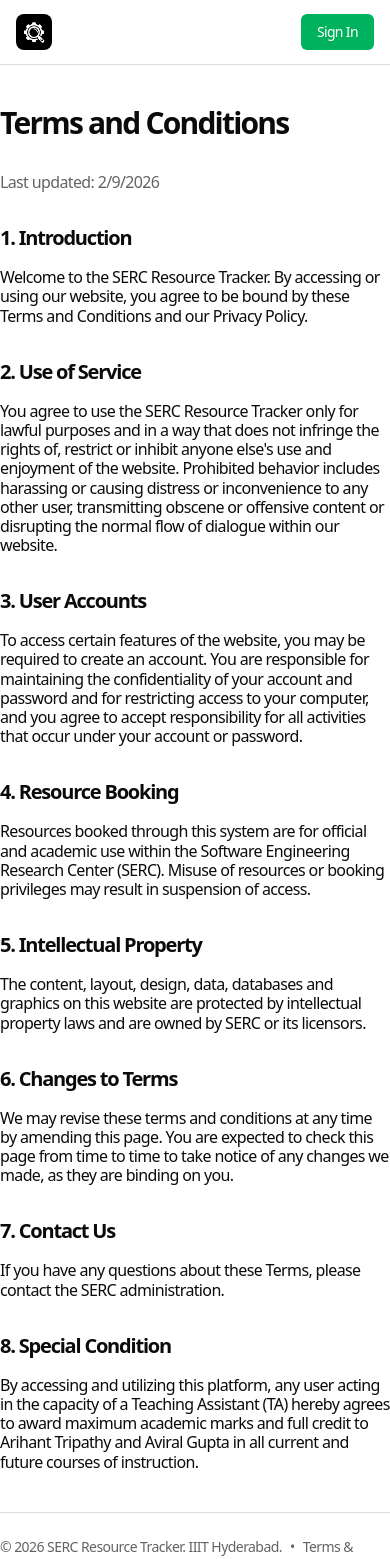
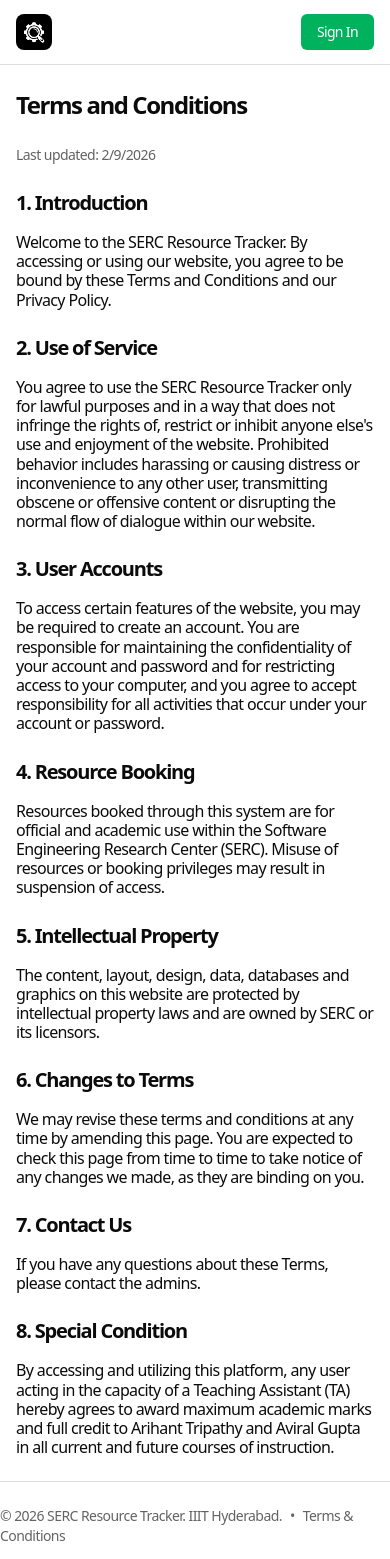
Before and after one commit to Arihant25/serc-resource-tracker, a Next.js app: page /tnc in a window 390 px wide. Shown: the top 1559 px of the page. Built offline with nearby package versions, Linux system fonts and the light colour scheme; no server answers.

Commit message:
fix: made admin and tnc page responsive

```diff
--- a/src/app/admin/page.tsx
+++ b/src/app/admin/page.tsx
@@ -381,7 +381,7 @@
             <h1 className="text-3xl font-bold mb-6">Admin Dashboard</h1>
 
             <Tabs defaultValue="reservations">
-                <TabsList className="mb-4">
+                <TabsList className="mb-4 w-full justify-start overflow-x-auto">
                     <TabsTrigger value="reservations" className="cursor-pointer">
                         Pending Reservations
                         {reservations.length > 0 && (
@@ -414,6 +414,7 @@
                             {users.filter(u => !u.isApproved).length === 0 ? (
                                 <p className="text-muted-foreground">No pending users</p>
                             ) : (
+                                <div className="overflow-x-auto">
                                     <Table>
                                         <TableHeader>
                                             <TableRow>
@@ -459,6 +460,7 @@
                                             ))}
                                         </TableBody>
                                     </Table>
+                                </div>
                             )}
                         </CardContent>
                     </Card>
@@ -474,6 +476,7 @@
                             {reservations.length === 0 ? (
                                 <p className="text-muted-foreground">No pending reservations</p>
                             ) : (
+                                <div className="overflow-x-auto">
                                     <Table>
                                         <TableHeader>
                                             <TableRow>
@@ -529,6 +532,7 @@
                                             ))}
                                         </TableBody>
                                     </Table>
+                                </div>
                             )}
                         </CardContent>
                     </Card>
@@ -542,6 +546,7 @@
                             <Button onClick={() => openUserDialog()} className="cursor-pointer">Add User</Button>
                         </CardHeader>
                         <CardContent>
+                            <div className="overflow-x-auto">
                                 <Table>
                                     <TableHeader>
                                         <TableRow>
@@ -594,6 +599,7 @@
                                         ))}
                                     </TableBody>
                                 </Table>
+                            </div>
                         </CardContent>
                     </Card>
                 </TabsContent>
@@ -606,6 +612,7 @@
                             <Button onClick={() => openResourceDialog()} className="cursor-pointer">Add Resource</Button>
                         </CardHeader>
                         <CardContent>
+                            <div className="overflow-x-auto">
                                 <Table>
                                     <TableHeader>
                                         <TableRow>
@@ -651,6 +658,7 @@
                                         ))}
                                     </TableBody>
                                 </Table>
+                            </div>
                         </CardContent>
                     </Card>
                 </TabsContent>
@@ -663,6 +671,7 @@
                                 <CardTitle>Top Reservers (Count)</CardTitle>
                             </CardHeader>
                             <CardContent>
+                                <div className="overflow-x-auto">
                                     <Table>
                                         <TableHeader>
                                             <TableRow>
@@ -684,6 +693,7 @@
                                             ))}
                                         </TableBody>
                                     </Table>
+                                </div>
                             </CardContent>
                         </Card>
 
@@ -693,6 +703,7 @@
                                 <CardTitle>Top Reservers (Time)</CardTitle>
                             </CardHeader>
                             <CardContent>
+                                <div className="overflow-x-auto">
                                     <Table>
                                         <TableHeader>
                                             <TableRow>
@@ -716,6 +727,7 @@
                                             ))}
                                         </TableBody>
                                     </Table>
+                                </div>
                             </CardContent>
                         </Card>
 
@@ -725,6 +737,7 @@
                                 <CardTitle>Top Resources (Count)</CardTitle>
                             </CardHeader>
                             <CardContent>
+                                <div className="overflow-x-auto">
                                     <Table>
                                         <TableHeader>
                                             <TableRow>
@@ -741,6 +754,7 @@
                                             ))}
                                         </TableBody>
                                     </Table>
+                                </div>
                             </CardContent>
                         </Card>
 
@@ -750,6 +764,7 @@
                                 <CardTitle>Top Resources (Time)</CardTitle>
                             </CardHeader>
                             <CardContent>
+                                <div className="overflow-x-auto">
                                     <Table>
                                         <TableHeader>
                                             <TableRow>
@@ -768,6 +783,7 @@
                                             ))}
                                         </TableBody>
                                     </Table>
+                                </div>
                             </CardContent>
                         </Card>
                     </div>
@@ -777,15 +793,15 @@
                     <Card>
                         <CardHeader className="flex flex-row items-center justify-between space-y-0 pb-2">
                             <CardTitle>Reservation Logs</CardTitle>
-                            <div className="flex items-center space-x-2">
+                            <div className="flex flex-col sm:flex-row items-start sm:items-center space-y-2 sm:space-y-0 sm:space-x-2">
                                 <Input
                                     placeholder="Search user or resource..."
-                                    className="w-[250px]"
+                                    className="w-full sm:w-[250px]"
                                     value={logsSearch}
                                     onChange={(e) => setLogsSearch(e.target.value)}
                                 />
                                 <select
-                                    className="h-9 w-[150px] rounded-md border border-input bg-background px-3 py-1 text-sm shadow-sm transition-colors focus-visible:outline-none focus-visible:ring-1 focus-visible:ring-ring"
+                                    className="h-9 w-full sm:w-[150px] rounded-md border border-input bg-background px-3 py-1 text-sm shadow-sm transition-colors focus-visible:outline-none focus-visible:ring-1 focus-visible:ring-ring"
                                     value={logsStatus}
                                     onChange={(e) => setLogsStatus(e.target.value)}
                                 >
@@ -797,6 +813,7 @@
                             </div>
                         </CardHeader>
                         <CardContent>
+                            <div className="overflow-x-auto">
                                 <Table>
                                     <TableHeader>
                                         <TableRow>
@@ -848,6 +865,7 @@
                                         ))}
                                     </TableBody>
                                 </Table>
+                            </div>
                         </CardContent>
                     </Card>
                 </TabsContent>
--- a/src/app/tnc/page.tsx
+++ b/src/app/tnc/page.tsx
@@ -6,9 +6,9 @@
     return (
         <div className="flex flex-col min-h-screen">
             {/* Header and Footer are already in layout.tsx, but checks if this page uses a different layout or same root layout */}
-            <div className="container py-10 space-y-8 max-w-4xl mx-auto">
-                <h1 className="text-3xl font-bold">Terms and Conditions</h1>
-                <p className="text-muted-foreground">Last updated: {new Date().toLocaleDateString()}</p>
+            <div className="container px-4 md:px-6 py-6 md:py-10 space-y-6 md:space-y-8 max-w-4xl mx-auto">
+                <h1 className="text-2xl md:text-3xl font-bold">Terms and Conditions</h1>
+                <p className="text-sm md:text-base text-muted-foreground">Last updated: {new Date().toLocaleDateString()}</p>
 
                 <section className="space-y-4">
                     <h2 className="text-xl font-semibold">1. Introduction</h2>
@@ -72,8 +72,7 @@
                 <section className="space-y-4">
                     <h2 className="text-xl font-semibold">7. Contact Us</h2>
                     <p>
-                        If you have any questions about these Terms, please contact the SERC
-                        administration.
+                        If you have any questions about these Terms, please contact the admins.
                     </p>
                 </section>
 
```
Lines whose indentation alone changed are shown as unchanged.
